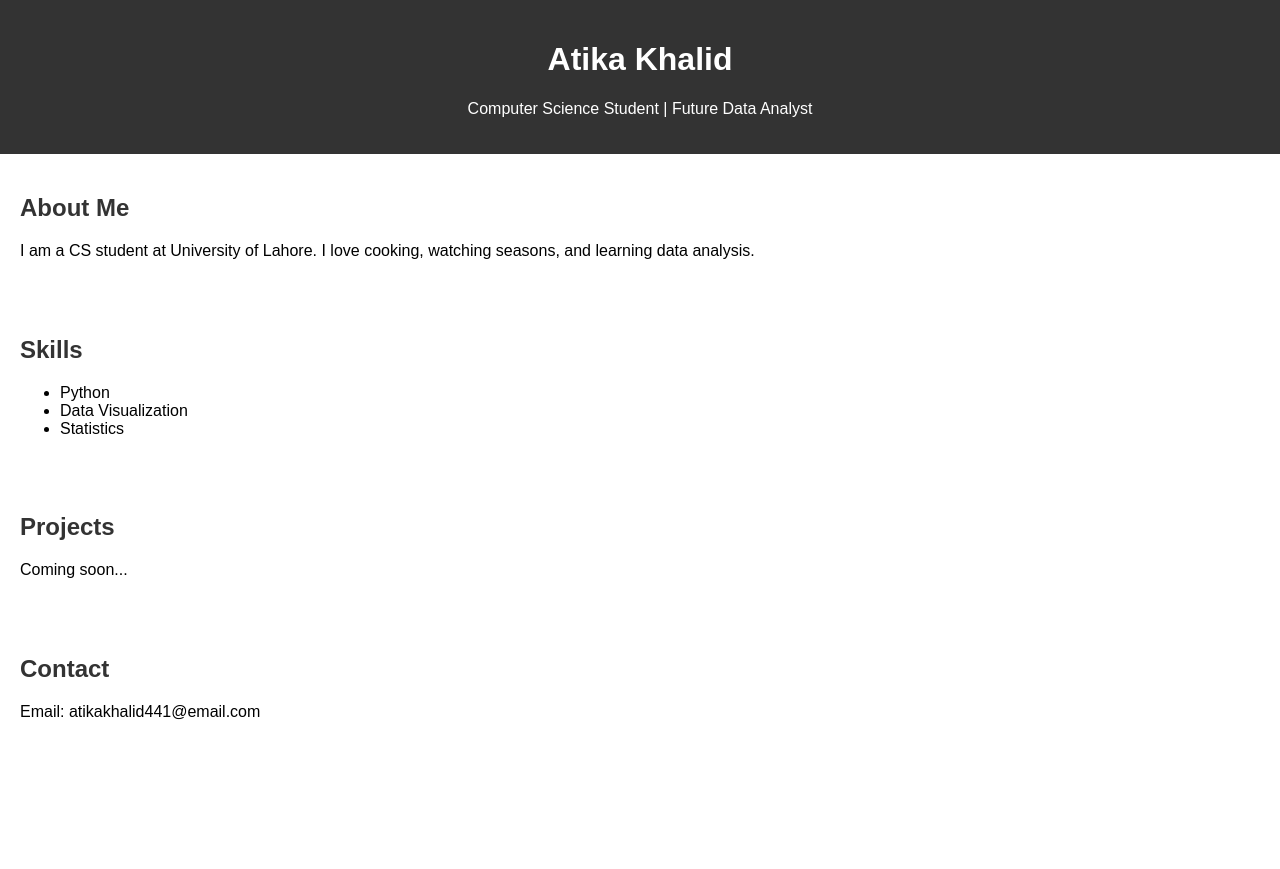
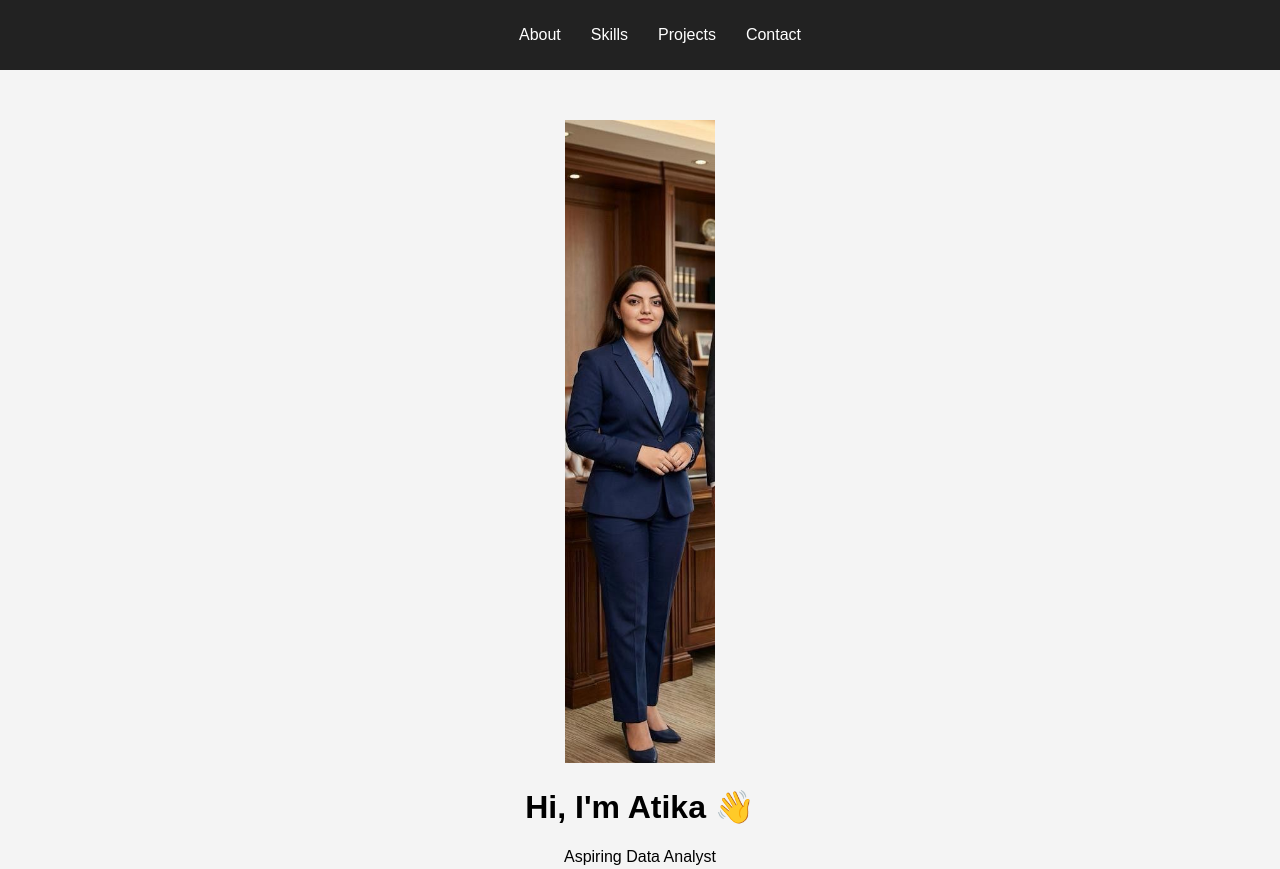
Before and after one commit to Atika1888/portfolio, a plain HTML site: page index.html in a window 1280 px wide. Shown: the top 869 px of the page. Before the commit the page ends 800 px from the top, so only its background shows below. Drawn offline with Linux system fonts and the light colour scheme.

Commit message:
Added navbar and improved layout

```diff
--- a/index.html
+++ b/index.html
@@ -6,12 +6,19 @@
 </head>
 
 <body>
-
+<nav>
+    <ul>
+        <li><a href="#about">About</a></li>
+        <li><a href="#skills">Skills</a></li>
+        <li><a href="#projects">Projects</a></li>
+        <li><a href="#contact">Contact</a></li>
+    </ul>
+</nav>
     <header>
-        <h1>Atika Khalid</h1>
-        <p>Computer Science Student | Future Data Analyst</p>
-    </header>
-
+        <img src="blah.jpeg" width="150">
+    <h1>Hi, I'm Atika 👋</h1>
+    <p>Aspiring Data Analyst</p>
+</header>
     <section id="about">
         <h2>About Me</h2>
         <p>I am a CS student at University of Lahore. I love cooking, watching seasons, and learning data analysis.</p>
--- a/style.css
+++ b/style.css
@@ -1,20 +1,37 @@
 body {
     font-family: Arial;
     margin: 0;
-    padding: 0;
 }
 
-header {
-    background-color: #333;
-    color: white;
-    text-align: center;
-    padding: 20px;
+/* Navbar */
+nav {
+    background-color: #222;
+    padding: 10px;
 }
 
-section {
-    padding: 20px;
+nav ul {
+    display: flex;
+    justify-content: center;
+    list-style: none;
 }
 
-h2 {
-    color: #333;
+nav ul li {
+    margin: 0 15px;
 }
+
+nav ul li a {
+    color: white;
+    text-decoration: none;
+}
+
+/* Header */
+header {
+    text-align: center;
+    padding: 50px;
+    background: #f4f4f4;
+}
+
+/* Sections */
+section {
+    padding: 40px;
+}
```
Also changed, not shown: blah.jpeg (added).
